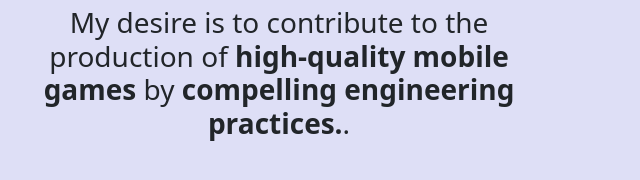
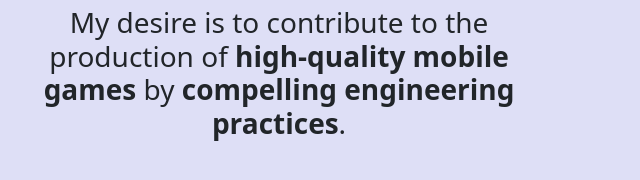
Before and after one commit to obenozgur/obenozgur.github.io, a website: page index.html in a window 1280 px wide. Shown: the part 572-752 px from the top of the page, 640-1280 px from the left. Drawn offline with nearby package versions, Linux system fonts and the light colour scheme.

Commit message:
Remove dot on main text

```diff
--- a/index.html
+++ b/index.html
@@ -107,7 +107,7 @@
                                 class="fw-bold">C#</span> with some background in <span class="fw-bold">C++</span>
                             through university projects.</p>
                         <p class="mt-3">My desire is to contribute to the production of <span
-                                class="fw-bold">high-quality mobile games</span> by <span class="fw-bold">compelling engineering practices.</span>.</p>
+                                class="fw-bold">high-quality mobile games</span> by <span class="fw-bold">compelling engineering practices</span>.</p>
                     </div>
                 </div>
             </div>
```
